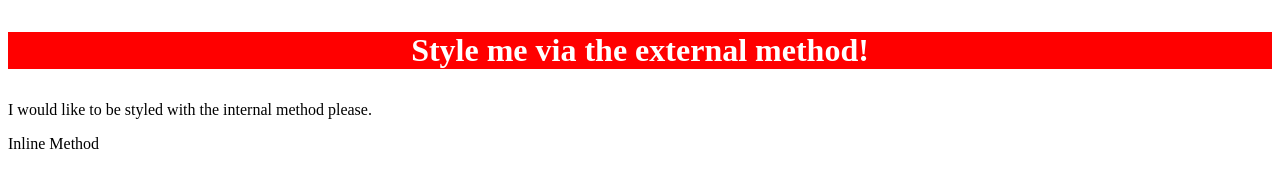
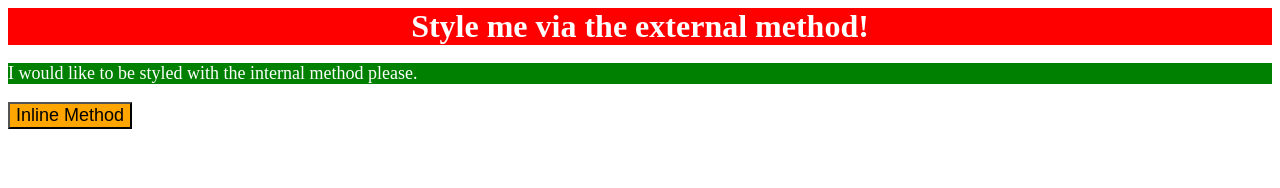
Before and after one commit to camdentbrown272/git_test, a plain HTML site: page html-boilerplate/index.html in a window 1280 px wide. Drawn offline with Linux system fonts and the light colour scheme.

Commit message:
Finished the first exercise

```diff
--- a/html-boilerplate/index.html
+++ b/html-boilerplate/index.html
@@ -6,18 +6,24 @@
   <meta name="viewport" content="width=device-width, initial-scale=1.0">
   <title>Document</title>
   <link rel="stylesheet" href="styles.css">
+  <style>
+      p {
+        background-color: green;
+        font-size: 18px;
+        color: white;
+      }
+  </style>
 </head>
 
 <body>
 
   <div class="first">
-    <p>Style me via the external method!</p>
+    Style me via the external method!
   </div>
-
 
   <p>I would like to be styled with the internal method please.</p>
 
-  <p>Inline Method</p>
+  <button style="background-color: orange; font-size: 18px;">Inline Method</button>
 
 </body>
 
```
Also changed, not shown: html-boilerplate/styles.css (line endings or trailing spaces).
